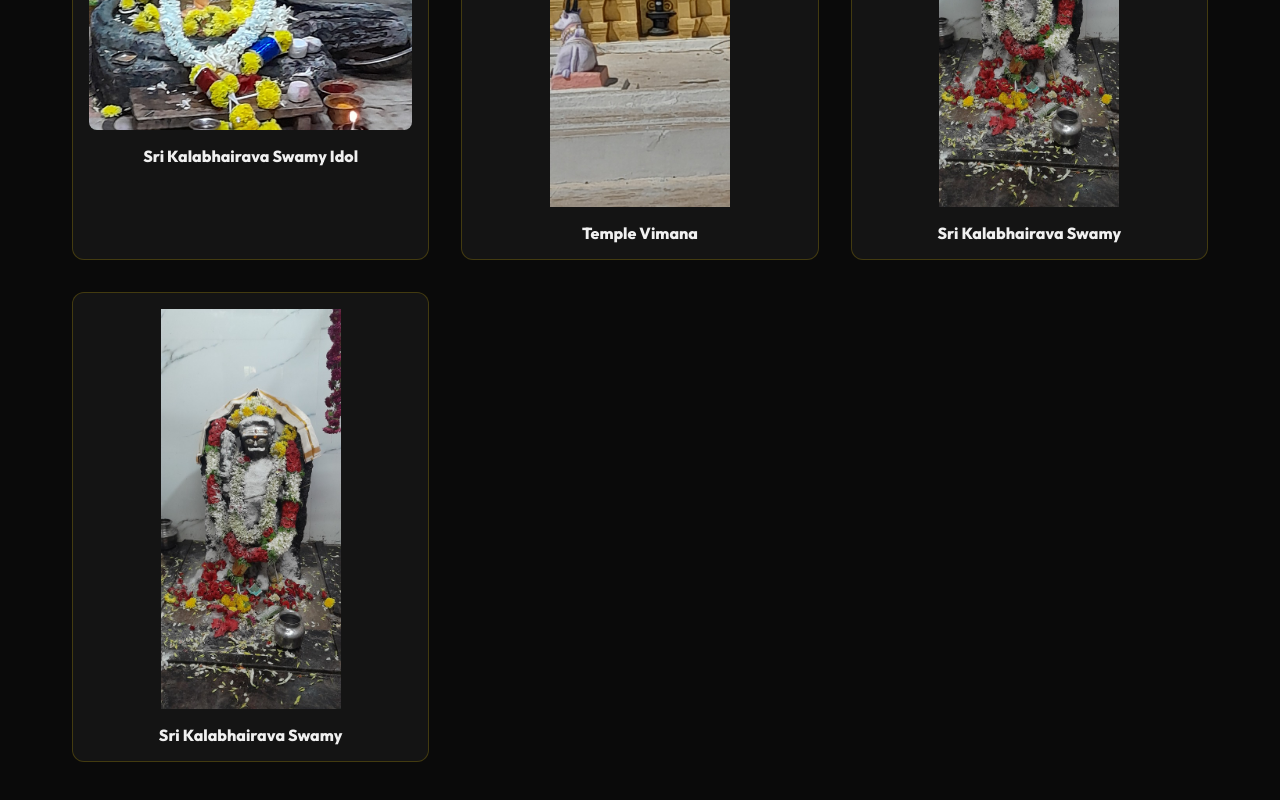
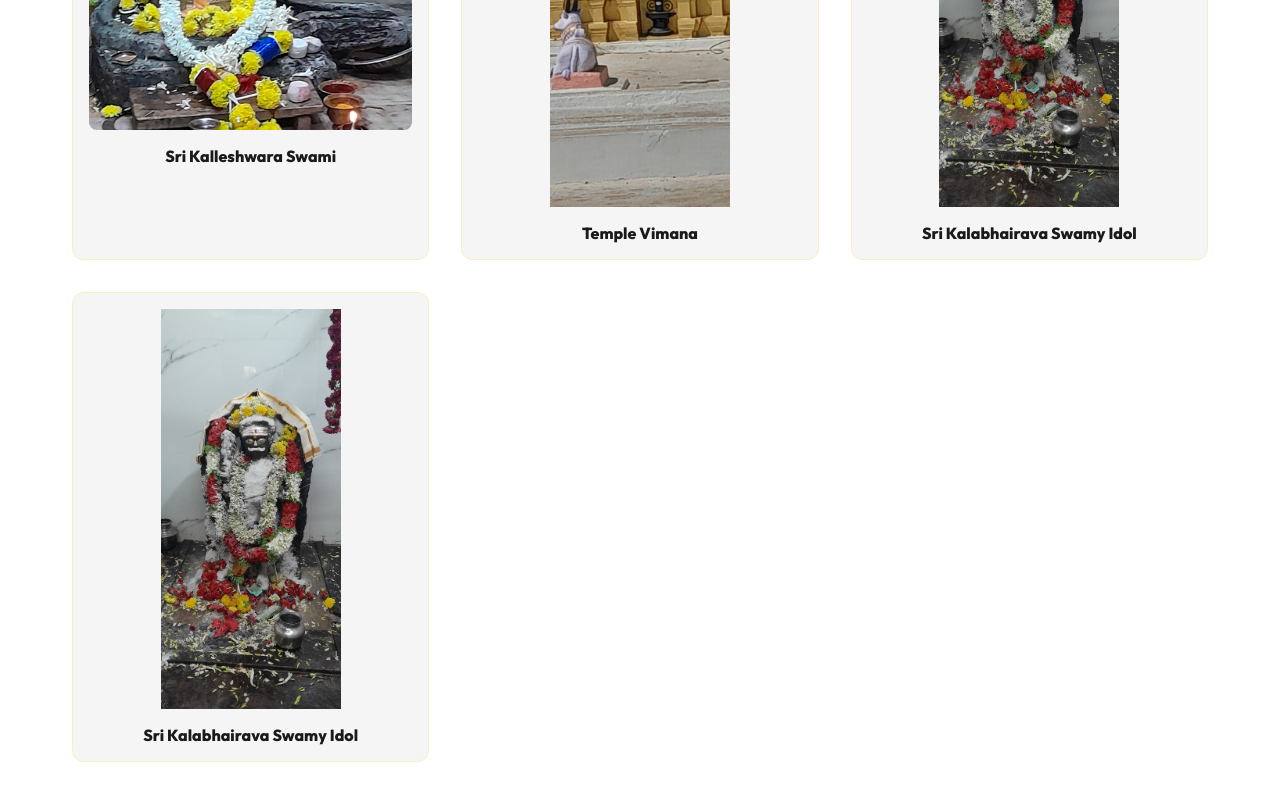
Before and after one commit to nicksubbu-ship-it/kalabhirvaswamishettikere, a React (Vite) app: page / in a window 1280 px wide. Shown: the part 2277-3077 px from the top of the page. Built offline with nearby package versions, Linux system fonts and the light colour scheme.

Commit message:
Update gallery image texts and switch to light theme

```diff
--- a/src/index.css
+++ b/src/index.css
@@ -6,10 +6,10 @@
   --color-gold-light: #ffea70;
   --color-maroon: #800000;
   --color-maroon-dark: #4d0000;
-  --color-dark: #0a0a0a;
-  --color-dark-alt: #141414;
-  --color-text: #f0f0f0;
-  --color-text-muted: #a0a0a0;
+  --color-dark: #ffffff;
+  --color-dark-alt: #f5f5f5;
+  --color-text: #1a1a1a;
+  --color-text-muted: #555555;
 
   /* Fonts */
   --font-heading: 'Cinzel', serif;
@@ -62,13 +62,13 @@ a {
   text-decoration: none;
 }
 
-/* Utilities */
 .glass-panel {
-  background: rgba(20, 20, 20, 0.4);
+  background: rgba(255, 255, 255, 0.85);
   backdrop-filter: blur(12px);
   -webkit-backdrop-filter: blur(12px);
-  border: 1px solid rgba(255, 215, 0, 0.1);
+  border: 1px solid rgba(0, 0, 0, 0.08);
   border-radius: 16px;
+  box-shadow: 0 4px 24px rgba(0, 0, 0, 0.04);
 }
 
 .text-gradient {
--- a/src/locales/en.json
+++ b/src/locales/en.json
@@ -37,10 +37,10 @@
   "gallery": {
     "title": "Divine Gallery",
     "subtitle": "Glimpses of the majestic architecture and spirituality.",
-    "alt1": "Sri Kalabhairava Swamy Idol",
+    "alt1": "Sri Kalleshwara Swami",
     "alt2": "Temple Vimana",
-    "alt3": "Sri Kalabhairava Swamy",
-    "alt4": "Sri Kalabhairava Swamy"
+    "alt3": "Sri Kalabhairava Swamy Idol",
+    "alt4": "Sri Kalabhairava Swamy Idol"
   },
   "upload": {
     "title": "Share Your Experience",
--- a/src/locales/kn.json
+++ b/src/locales/kn.json
@@ -37,10 +37,10 @@
   "gallery": {
     "title": "ದೈವಿಕ ಗ್ಯಾಲರಿ",
     "subtitle": "ಭವ್ಯವಾದ ವಾಸ್ತುಶಿಲ್ಪ ಮತ್ತು ಆಧ್ಯಾತ್ಮಿಕತೆಯ ತುಣುಕುಗಳು.",
-    "alt1": "ಶ್ರೀ ಕಾಲಭೈರವ ಸ್ವಾಮಿ ವಿಗ್ರಹ",
+    "alt1": "ಶ್ರೀ ಕಲ್ಲೇಶ್ವರ ಸ್ವಾಮಿ",
     "alt2": "ದೇವಾಲಯದ ವಿಮಾನ",
-    "alt3": "ಶ್ರೀ ಕಾಲಭೈರವ ಸ್ವಾಮಿ",
-    "alt4": "ಶ್ರೀ ಕಾಲಭೈರವ ಸ್ವಾಮಿ"
+    "alt3": "ಶ್ರೀ ಕಾಲಭೈರವ ಸ್ವಾಮಿ ವಿಗ್ರಹ",
+    "alt4": "ಶ್ರೀ ಕಾಲಭೈರವ ಸ್ವಾಮಿ ವಿಗ್ರಹ"
   },
   "upload": {
     "title": "ನಿಮ್ಮ ಅನುಭವವನ್ನು ಹಂಚಿಕೊಳ್ಳಿ",
```
